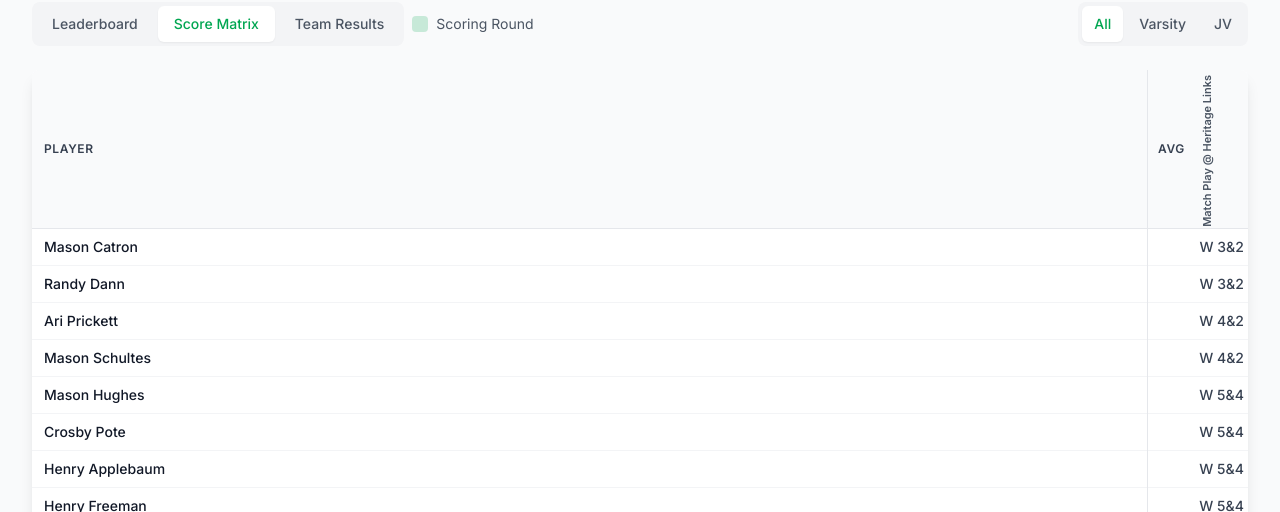
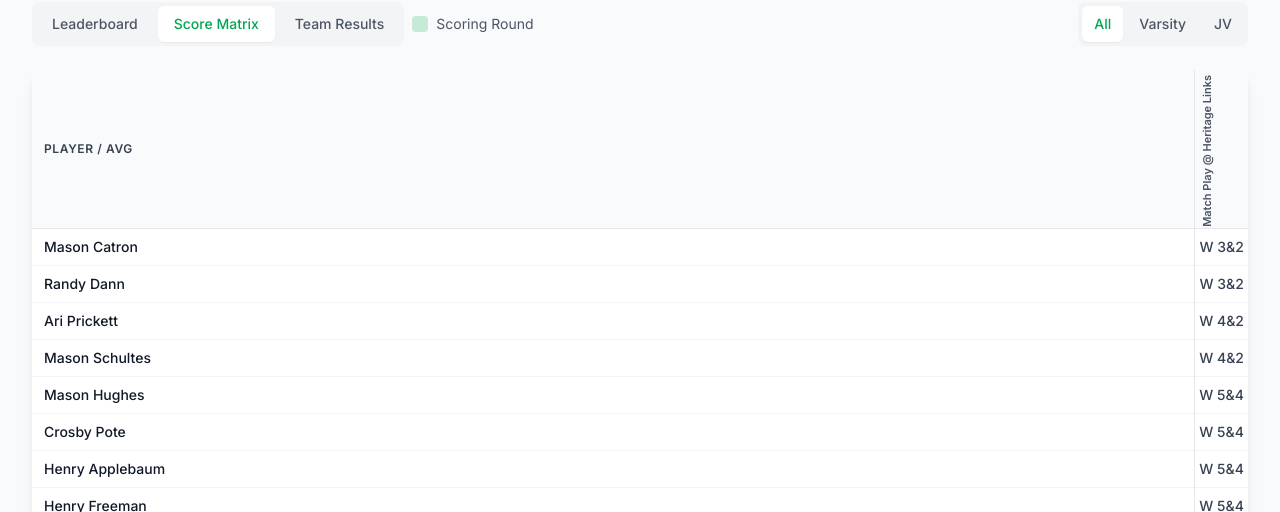
Before and after one commit to rlarson12/edina-golf-website, a React (Vite) app: page /stats in a window 1280 px wide. Both pictures are taken after a click on the button "Score Matrix". Shown: the part 288-800 px from the top of the page. Built offline with nearby package versions, Linux system fonts and the light colour scheme; a web font is replaced by a local one.

Commit message:
Matrix: merge player avg into sticky left column — name on top, avg below in green

```diff
--- a/public/version.json
+++ b/public/version.json
@@ -1 +1 @@
-{"buildTime":1776429316393}
+{"buildTime":1776429431000}
--- a/src/pages/Stats.jsx
+++ b/src/pages/Stats.jsx
@@ -601,11 +601,8 @@ function Stats() {
                     <table className="w-full text-sm border-collapse">
                       <thead className="bg-gray-50 border-b border-gray-200">
                         <tr>
-                          <th className="sticky left-0 bg-gray-50 px-3 py-3 text-left text-xs font-semibold text-gray-700 uppercase tracking-wider z-10 border-r border-gray-200">
-                            Player
-                          </th>
-                          <th className="px-2 py-3 text-center text-xs font-semibold text-gray-700 uppercase tracking-wider whitespace-nowrap w-12">
-                            Avg
+                          <th className="sticky left-0 bg-gray-50 px-3 py-3 text-left text-xs font-semibold text-gray-700 uppercase tracking-wider z-10 border-r border-gray-200 whitespace-nowrap">
+                            Player / Avg
                           </th>
                           {eventHeaders.map((event, i) => {
                             let fullName = event.replace(/^\d{2}\/\d{2} - /, '')
@@ -633,7 +630,7 @@ function Stats() {
                       <tbody className="divide-y divide-gray-100">
                         {filteredPlayers.length === 0 ? (
                           <tr>
-                            <td colSpan={2 + eventHeaders.length} className="px-4 py-12 text-center">
+                            <td colSpan={1 + eventHeaders.length} className="px-4 py-12 text-center">
                               <p className="text-gray-500 font-medium">No scoring data yet.</p>
                               <p className="text-gray-400 text-sm mt-1">Matrix updates automatically after each event.</p>
                             </td>
@@ -641,12 +638,12 @@ function Stats() {
                         ) : (
                           filteredPlayers.map((player) => (
                             <tr key={player.name} className="hover:bg-gray-50 transition-colors">
-                              {/* Sticky player name cell */}
-                              <td className="sticky left-0 bg-white z-10 px-3 py-2 font-medium text-gray-900 border-r border-gray-200 text-xs md:text-sm">
-                                {player.name}
-                              </td>
-                              <td className="px-2 py-2 text-center font-semibold text-gray-900 whitespace-nowrap text-sm w-12">
-                                {player.average?.toFixed(1)}
+                              {/* Sticky player name + avg cell */}
+                              <td className="sticky left-0 bg-white z-10 px-3 py-2 border-r border-gray-200 text-xs md:text-sm whitespace-nowrap">
+                                <div className="font-medium text-gray-900">{player.name}</div>
+                                {player.average != null && (
+                                  <div className="text-xs text-edina-green font-semibold">{player.average.toFixed(1)}</div>
+                                )}
                               </td>
                               {eventIndices.map((originalIdx, i) => {
                                 const score = player.scores[originalIdx]
```
